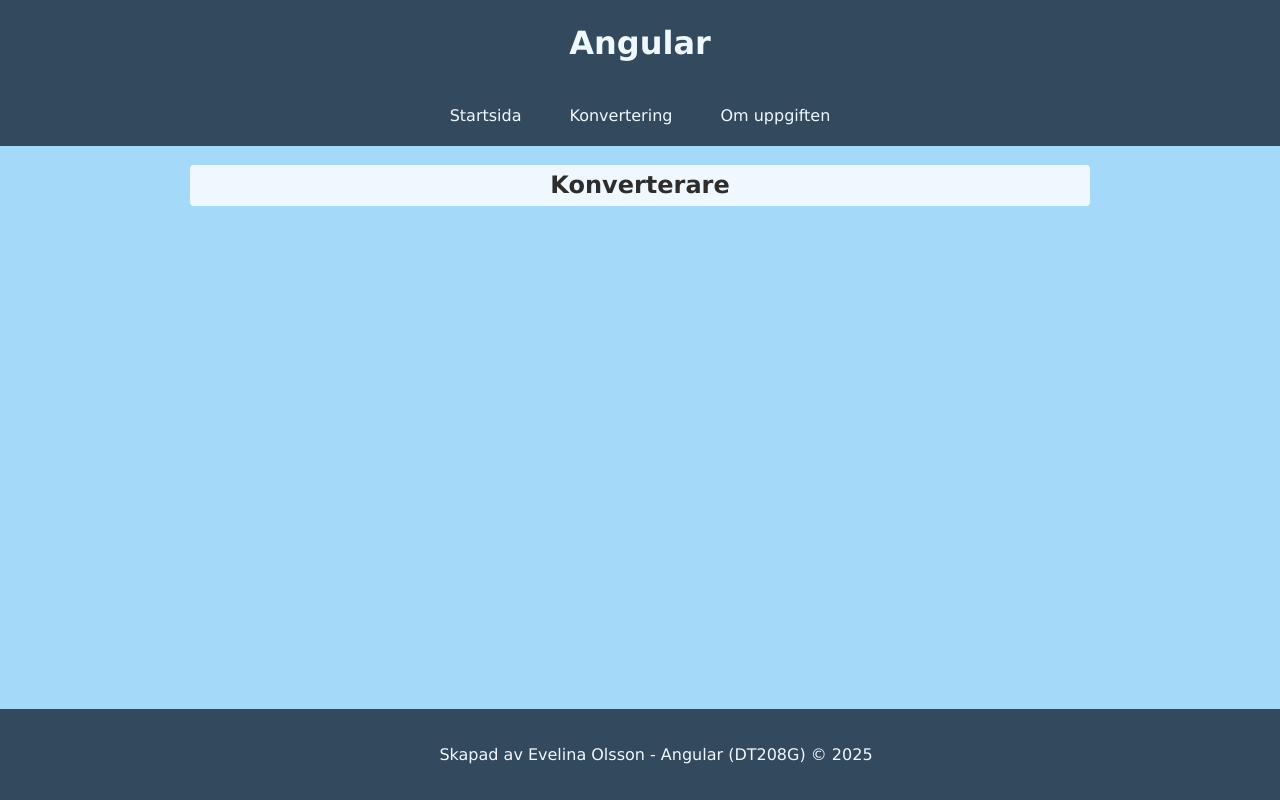
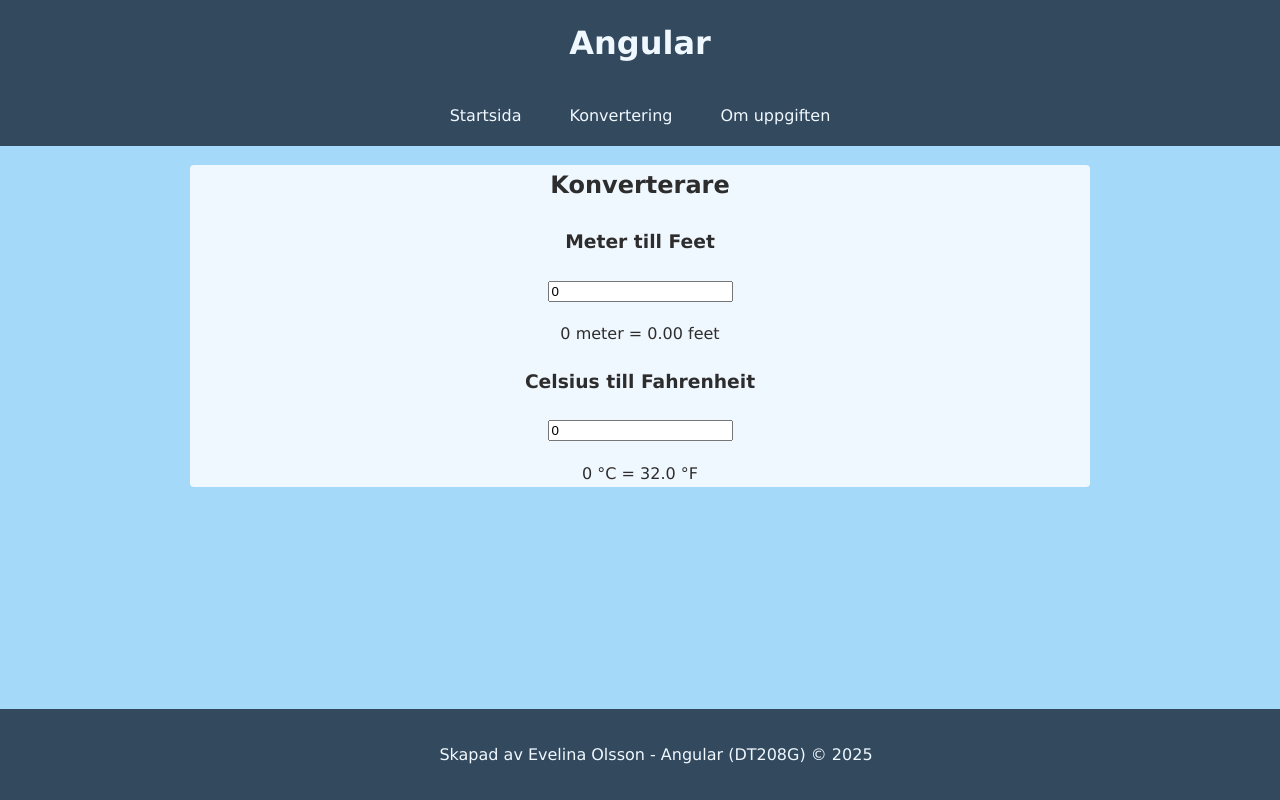
Before and after one commit to evelinaolssn/moment3_dt208g, an Angular app: page /converter in a window 1280 px wide. Built offline with nearby package versions, Linux system fonts and the light colour scheme.

Commit message:
Add converter functionality with ngModel and pipes

```diff
--- a/src/app/pages/converter/converter.component.ts
+++ b/src/app/pages/converter/converter.component.ts
@@ -1,11 +1,15 @@
 import { Component } from '@angular/core';
+import { FormsModule } from '@angular/forms';
+import { CommonModule } from '@angular/common';
 
 @Component({
   selector: 'app-converter',
-  imports: [],
+  standalone: true,
+  imports: [FormsModule, CommonModule],
   templateUrl: './converter.html',
   styleUrl: './converter.css'
 })
 export class ConverterComponent {
-
+  meters: number = 0;
+  celsius: number = 0;
 }
--- a/src/app/pages/converter/converter.html
+++ b/src/app/pages/converter/converter.html
@@ -1 +1,15 @@
-<h2>Konverterare</h2>
+<section class="converter">
+    <h2>Konverterare</h2>
+
+    <div class="converter-section">
+        <h3>Meter till Feet</h3>
+        <input type="number" [(ngModel)]="meters" placeholder="Ange meter">
+        <p>{{ meters }} meter = {{ meters * 3.2808 | number:'1.2-2' }} feet</p>
+    </div>
+
+    <div class="converter-section">
+        <h3>Celsius till Fahrenheit</h3>
+        <input type="number" [(ngModel)]="celsius" placeholder="Ange °C">
+        <p>{{ celsius }} °C = {{ (celsius * 9/5) + 32 | number:'1.1-1' }} °F</p>
+    </div>
+</section>
```
